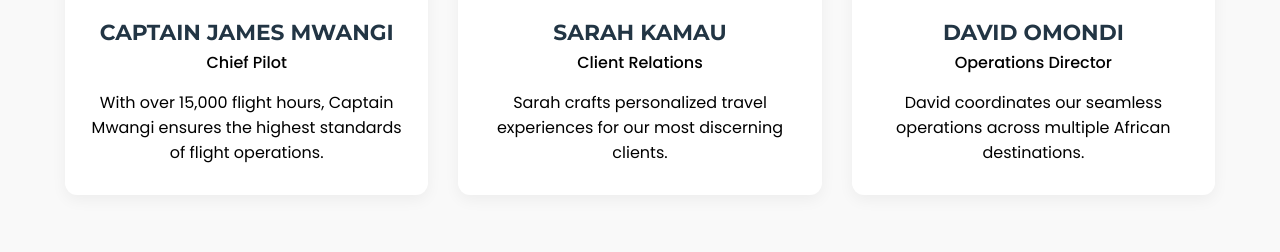
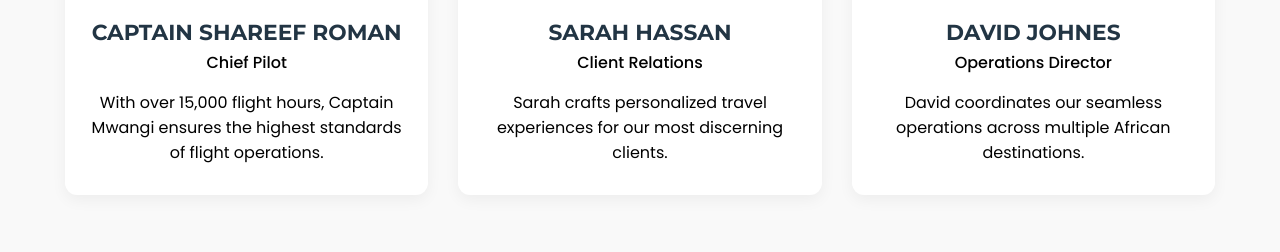
Before and after one commit to steve-ongera/Nairobi-Jet-House, a Django app: page /about-us/ in a window 1280 px wide. Shown: the part 1847-2099 px from the top of the page. Run offline with Django 5.2, Linux system fonts and the light colour scheme.

Commit message:
made changes

```diff
--- a/myapplication/views.py
+++ b/myapplication/views.py
@@ -339,7 +339,7 @@ def search_airports(request):
     return JsonResponse({'airports': []})
 
 def about_us(request):
-    return render(request, 'about.html')  # Make sure you create templates/index.html
+    return render(request, 'about.html')
 
 def contact_us(request):
-    return render(request, 'contact-us.html')  # Make sure you create templates/index.html
+    return render(request, 'contact-us.html')
--- a/templates/about.html
+++ b/templates/about.html
@@ -103,9 +103,9 @@
 
       <div class="team-card">
         <figure class="team-banner">
-          <img src="{% static 'assets/images/team-1.jpg' %}" alt="Captain James Mwangi">
+          <img src="{% static 'assets/images/Captain Shareef Al Romaithi.jpg' %}" alt="Captain James Mwangi">
         </figure>
-        <h3 class="h3 team-name">Captain James Mwangi</h3>
+        <h3 class="h3 team-name">Captain Shareef Roman</h3>
         <p class="team-title">Chief Pilot</p>
         <p class="team-text">
           With over 15,000 flight hours, Captain Mwangi ensures the highest standards of flight operations.
@@ -114,9 +114,9 @@
 
       <div class="team-card">
         <figure class="team-banner">
-          <img src="{% static 'assets/images/team-2.jpg' %}" alt="Sarah Kamau">
+          <img src="{% static 'assets/images/etihad-pilot.jpg' %}" alt="Sarah Kamau">
         </figure>
-        <h3 class="h3 team-name">Sarah Kamau</h3>
+        <h3 class="h3 team-name">Sarah Hassan</h3>
         <p class="team-title">Client Relations</p>
         <p class="team-text">
           Sarah crafts personalized travel experiences for our most discerning clients.
@@ -125,9 +125,9 @@
 
       <div class="team-card">
         <figure class="team-banner">
-          <img src="{% static 'assets/images/team-3.jpg' %}" alt="David Omondi">
+          <img src="{% static 'assets/images/pilot oprater.avif' %}" alt="David Omondi">
         </figure>
-        <h3 class="h3 team-name">David Omondi</h3>
+        <h3 class="h3 team-name">David Johnes</h3>
         <p class="team-title">Operations Director</p>
         <p class="team-text">
           David coordinates our seamless operations across multiple African destinations.
```
Also changed, not shown: templates/index.html (+6 -6 lines), static/assets/images/Captain Shareef Al Romaithi.jpg (added), static/assets/images/captain.jfif (added), static/assets/images/etihad-pilot.jpg (added), static/assets/images/pilot oprater.avif (added).
